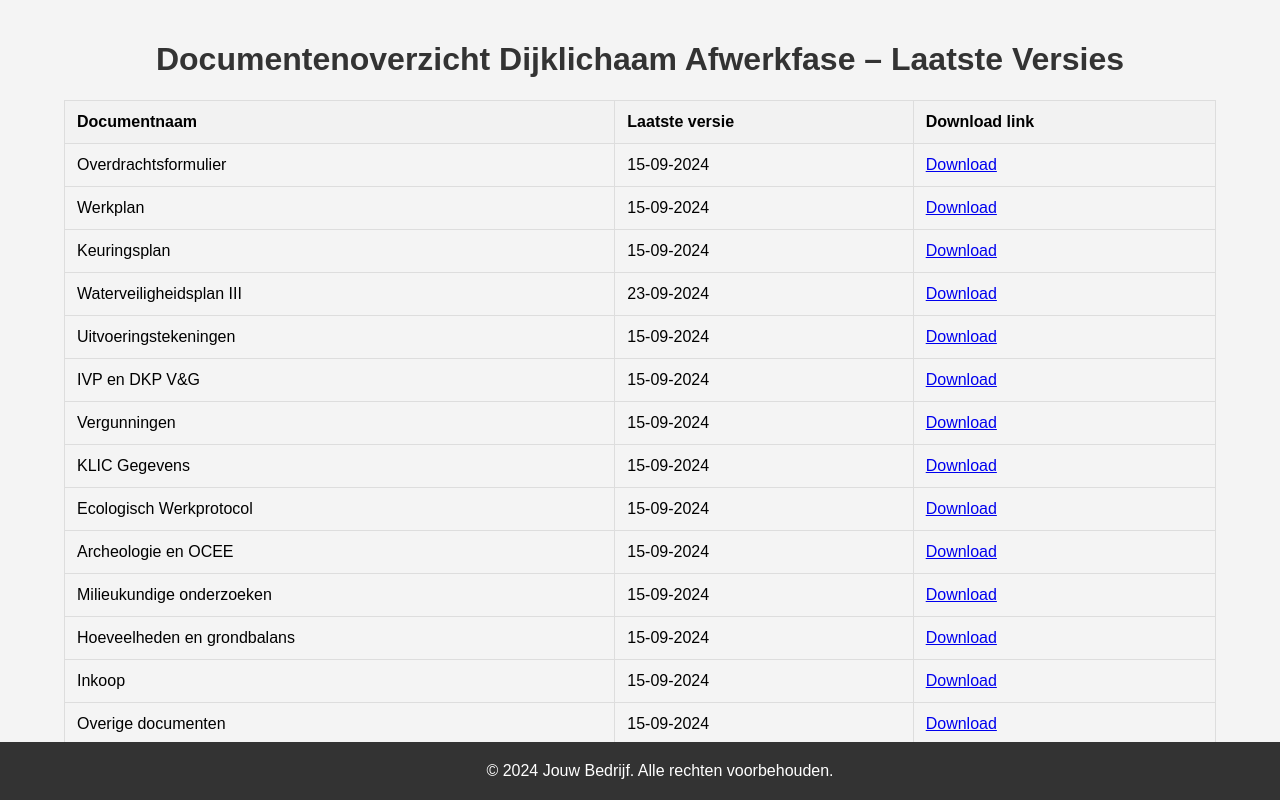
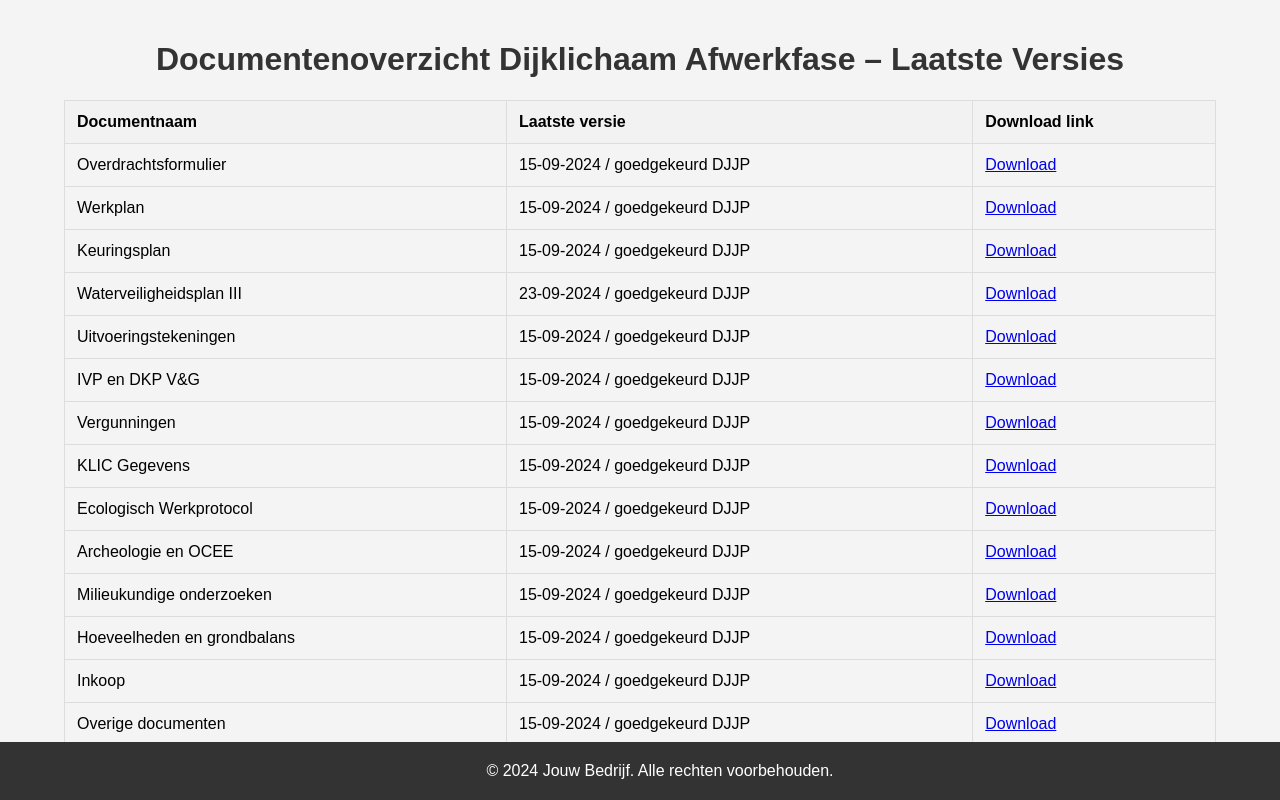
Before and after one commit to DenisioPalas/Afwerkfase-V3, a plain HTML site: page index.html in a window 1280 px wide. Drawn offline with Linux system fonts and the light colour scheme.

Commit message:
Update index.html

```diff
--- a/index.html
+++ b/index.html
@@ -66,72 +66,72 @@
             <tbody>
 		<tr>
                     <td>Overdrachtsformulier</td>
-                    <td>15-09-2024</td>
+                    <td>15-09-2024 / goedgekeurd DJJP</td>
                     <td><a href="https://demepartners.sharepoint.com/:w:/r/sites/GRP-5937-HvM-DijkversterkingMarken/Shared%20Documents/8.%20REALISATIE/Uitvoeringsmappen%20(CONCEPT)/DIJKLICHAAM%20AFWERKFASE/1.%20OVERDRACHT%20ONTWERP%20-%20UITVOERING/Overdrachtsformulier%20ontwerpdossier%20-%20Dijklichaam.docx?d=w7394a2aa02384039b508cb63815fce0a&csf=1&web=1&e=HbCQvz">Download</a></td>
                 </tr>
 		<tr>
                     <td>Werkplan</td>
-                    <td>15-09-2024</td>
+                    <td>15-09-2024 / goedgekeurd DJJP</td>
                     <td><a href="#">Download</a></td>
                 </tr>
 		<tr>
                     <td>Keuringsplan</td>
-                    <td>15-09-2024</td>
+                    <td>15-09-2024 / goedgekeurd DJJP</td>
                     <td><a href="#">Download</a></td>
                 </tr>
                 <tr>
                     <td>Waterveiligheidsplan III</td>
-                    <td>23-09-2024</td>
+                    <td>23-09-2024 / goedgekeurd DJJP</td>
                     <td><a href="#">Download</a></td>
                 </tr>
 		<tr>
                     <td>Uitvoeringstekeningen</td>
-                    <td>15-09-2024</td>
+                    <td>15-09-2024 / goedgekeurd DJJP</td>
                     <td><a href="https://demepartners.sharepoint.com/:f:/r/sites/GRP-5937-HvM-DijkversterkingMarken/Shared%20Documents/8.%20REALISATIE/Uitvoeringsmappen%20(CONCEPT)/DIJKLICHAAM%20AFWERKFASE/5.%20TEKENING%20UITVOERINGSONTWERP/UO-tekeningen?csf=1&web=1&e=JEug3B">Download</a></td>
                 </tr>
 		<tr>
                     <td>IVP en DKP V&G</td>
-                    <td>15-09-2024</td>
+                    <td>15-09-2024 / goedgekeurd DJJP</td>
                     <td><a href="https://demepartners.sharepoint.com/:b:/r/sites/GRP-5937-HvM-DijkversterkingMarken/Shared%20Documents/8.%20REALISATIE/Uitvoeringsmappen%20(CONCEPT)/DIJKLICHAAM%20AFWERKFASE/6.%20IVP%20EN%20DKP%20V%26G/5937-PM-VGM-001%20IVP_F.pdf?csf=1&web=1&e=tLNJFf">Download</a></td>
                 </tr>
 		<tr>
                     <td>Vergunningen</td>
-                    <td>15-09-2024</td>
+                    <td>15-09-2024 / goedgekeurd DJJP</td>
                     <td><a href="#">Download</a></td>
                 </tr>
 		<tr>
                     <td>KLIC Gegevens</td>
-                    <td>15-09-2024</td>
+                    <td>15-09-2024 / goedgekeurd DJJP</td>
                     <td><a href="https://demepartners.sharepoint.com/:f:/r/sites/GRP-5937-HvM-DijkversterkingMarken/Shared%20Documents/8.%20REALISATIE/Uitvoeringsmappen%20(CONCEPT)/DIJKLICHAAM%20AFWERKFASE/8.%20KLIC%20GEGEVENS/KLIC%20220302%20orientatie?csf=1&web=1&e=ZtVGle">Download</a></td>
                 </tr>
 		<tr>
                     <td>Ecologisch Werkprotocol</td>
-                    <td>15-09-2024</td>
+                    <td>15-09-2024 / goedgekeurd DJJP</td>
                     <td><a href="https://demepartners.sharepoint.com/:b:/r/sites/GRP-5937-HvM-DijkversterkingMarken/Shared%20Documents/8.%20REALISATIE/Uitvoeringsmappen%20(CONCEPT)/DIJKLICHAAM%20AFWERKFASE/9.%20ECOLOGISCH%20WERKPROTOCOL/Ecologisch%20werkprotocol%20dijkeversterking%20Marken%20DGEC2203%20Definitief%20%20v10092024.pdf?csf=1&web=1&e=ao1gBz">Download</a></td>
                 </tr>
 		<tr>
                     <td>Archeologie en OCEE</td>
-                    <td>15-09-2024</td>
+                    <td>15-09-2024 / goedgekeurd DJJP</td>
                     <td><a href="https://demepartners.sharepoint.com/:b:/r/sites/GRP-5937-HvM-DijkversterkingMarken/Shared%20Documents/8.%20REALISATIE/Uitvoeringsmappen%20(CONCEPT)/DIJKLICHAAM%20AFWERKFASE/10.%20ARCHEOLOGIE%20EN%20OCEE/RAAPpva_MAWZ_20221123.pdf?csf=1&web=1&e=LjaBYH">Download</a></td>
                 </tr>
 		<tr>
                     <td>Milieukundige onderzoeken</td>
-                    <td>15-09-2024</td>
+                    <td>15-09-2024 / goedgekeurd DJJP</td>
                     <td><a href="https://demepartners.sharepoint.com/:f:/r/sites/GRP-5937-HvM-DijkversterkingMarken/Shared%20Documents/8.%20REALISATIE/Uitvoeringsmappen%20(CONCEPT)/DIJKLICHAAM%20AFWERKFASE/11.%20MILIEUKUNDIGE%20ONDERZOEKEN?csf=1&web=1&e=umkVFP">Download</a></td>
                 </tr>
 		<tr>
                     <td>Hoeveelheden en grondbalans</td>
-                    <td>15-09-2024</td>
+                    <td>15-09-2024 / goedgekeurd DJJP</td>
                     <td><a href="#">Download</a></td>
                 </tr>
 		<tr>
                     <td>Inkoop</td>
-                    <td>15-09-2024</td>
+                    <td>15-09-2024 / goedgekeurd DJJP</td>
                     <td><a href="#">Download</a></td>
                 </tr>
 		<tr>
                     <td>Overige documenten</td>
-                    <td>15-09-2024</td>
+                    <td>15-09-2024 / goedgekeurd DJJP</td>
                     <td><a href="#">Download</a></td>
                 </tr>
             </tbody>
```
